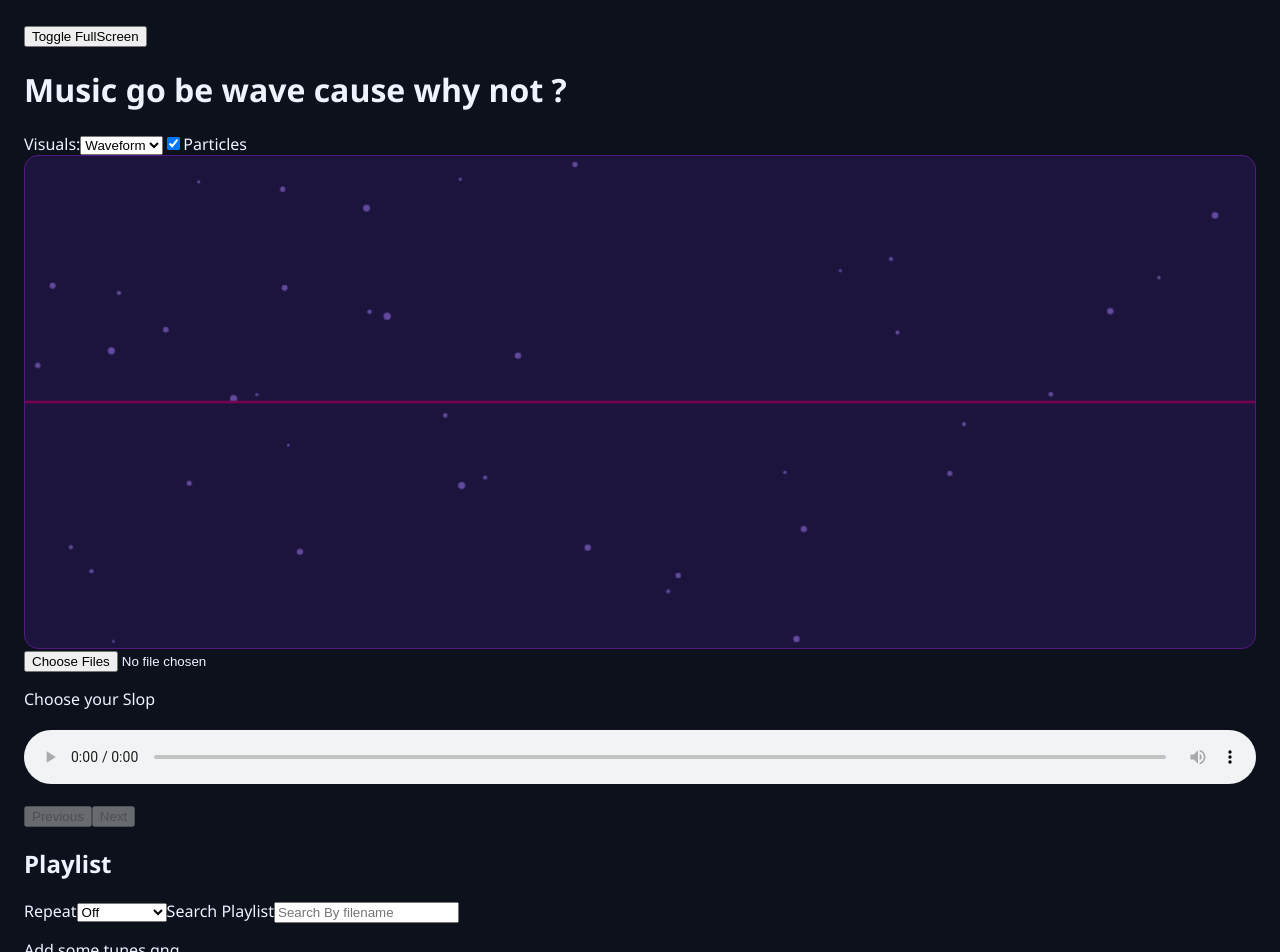
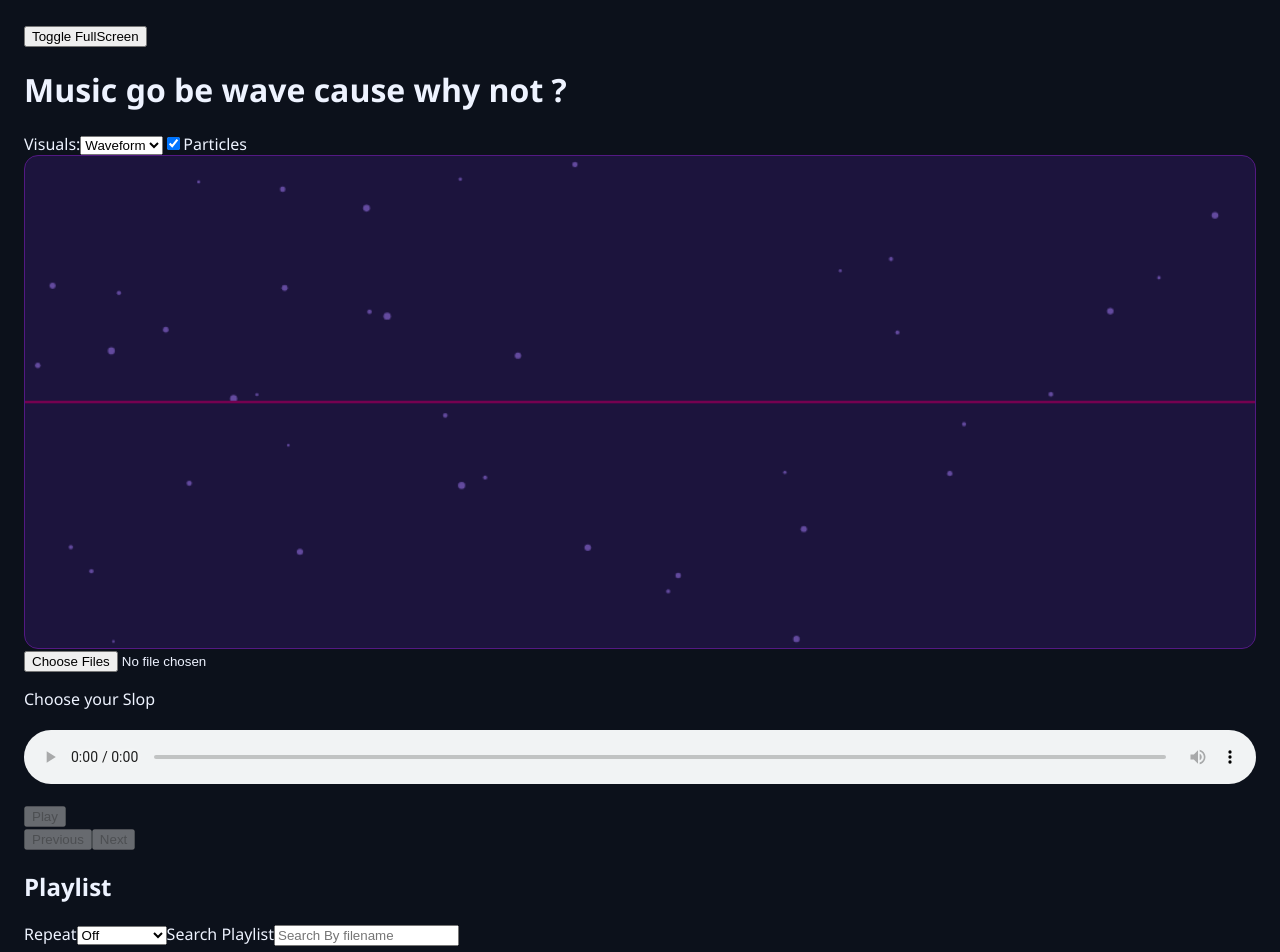
Before and after one commit to the-degenerate-otaku/Comeback---Music-Visualizer, a React (Vite) app: page / in a window 1280 px wide. Shown: the top 952 px of the page. Built offline with nearby package versions, Linux system fonts and the light colour scheme.

Commit message:
Play/Pause

```diff
--- a/src/App.jsx
+++ b/src/App.jsx
@@ -10,6 +10,7 @@ export default function App() {
   const [file, setFile] = useState(null);
   const [search, setSearch] = useState("");
   const [repeat, setRepeat] = useState("off");
+  const [isPlaying, setIsPlaying] = useState(false);
   const [playlist, setPlaylist] = useState([]);
   const graphRef = useRef(null);
   const [analyser, setAnalyser] = useState(null);
@@ -141,6 +142,25 @@ export default function App() {
     } catch (err) {
       setError(`Fullscreen unavailable: ${err.message}`);
     }
+  }
+
+  async function togglePlayback() {
+    const audio = audioRef.current;
+    if (!file || !audio) return;
+
+    try {
+      setError("")
+
+      if (audio.paused) {
+        await audio.play();
+      } else {
+        audio.pause();
+      }
+    } catch (err) {
+      setError(`Playback aint workking: ${err.message}`);
+
+    }
+
   }
 
 
@@ -389,7 +409,22 @@ export default function App() {
       />
 
       <p> {file ? file.name : "Choose your Slop "} </p>
-      <audio ref={audioRef} controls onPlay={connectAudio} onCanPlay={playLoadedTrack} onEnded={handleTrackEnded} />
+      <audio ref={audioRef} controls onPlay={() => {
+        setIsPlaying(true);
+        connectAudio();
+      }}
+        onPause={() => setIsPlaying(false)}
+        onCanPlay={playLoadedTrack} onEnded={() => {
+          setIsPlaying(false);
+          handleTrackEnded();
+        }} />
+
+      <button
+        type="button"
+        onClick={togglePlayback}
+        disabled={!file}>
+        {isPlaying ? "Pause" : "Play"}
+      </button>
 
       <div>
         <button
```
